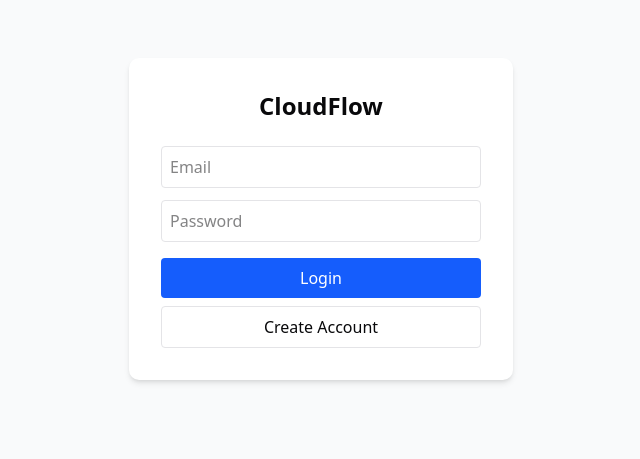
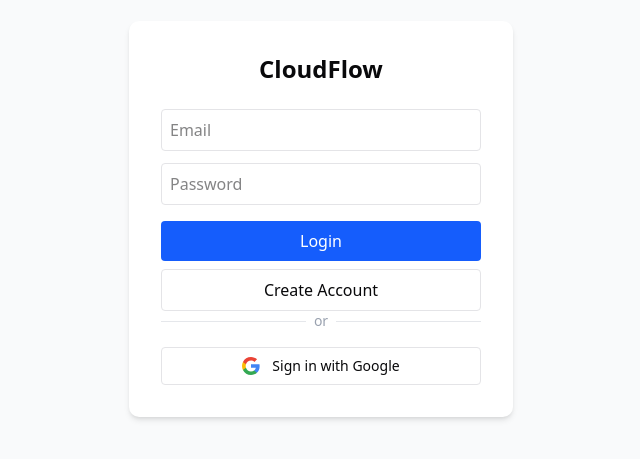
Before and after one commit to CloudStoned/CloudFlow, a Next.js app: page / in a window 1280 px wide. Shown: the part 181-640 px from the top of the page, without its empty margins (319-959 px from the left). Built offline with nearby package versions, Linux system fonts and the light colour scheme; no server answers.

Commit message:
Fix saving acces and refresh token

```diff
--- a/app/dashboard/page.tsx
+++ b/app/dashboard/page.tsx
@@ -13,14 +13,25 @@
   const router = useRouter();
 
   useEffect(() => {
-    supabase.auth.getUser().then(({ data }) => {
-      if (!data.user) {
-        router.push("/");
-        return;
+    async function saveGmailToken() {
+      const {
+        data: { session },
+      } = await supabase.auth.getSession();
+
+      if (session?.access_token) {
+        setUser(session.user);
+        await fetch("http://localhost:8000/auth/link-gmail", {
+          method: "POST",
+          headers: { "Content-Type": "application/json" },
+          body: JSON.stringify({
+            access_token: session.access_token,
+            refresh_token: session.refresh_token,
+            user_id: session.user.id,
+          }),
+        });
       }
-      setUser(data.user);
-      loadEmails(data.user.id);
-    });
+    }
+    saveGmailToken();
   }, []);
 
   async function loadEmails(userId: string) {
@@ -29,10 +40,15 @@
   }
 
   async function fetchNewEmails() {
-    if (!user?.id) return;
+    const {
+      data: { session },
+    } = await supabase.auth.getSession();
+    const userId = session?.user?.id;
+
+    if (!userId) return;
     setLoading(true);
-    await fetch(`${process.env.NEXT_PUBLIC_API_URL}/emails/fetch/${user.id}`, { method: "POST" });
-    await loadEmails(user.id);
+    await fetch(`${process.env.NEXT_PUBLIC_API_URL}/emails/fetch/${userId}`, { method: "POST" });
+    await loadEmails(userId);
     setLoading(false);
   }
 
--- a/app/login/page.tsx
+++ b/app/login/page.tsx
@@ -2,6 +2,7 @@
 import { useState } from "react";
 import { supabase } from "@/lib/supabase";
 import { useRouter } from "next/navigation";
+import { GoogleIcon } from "@/components/icons/GoogleIcon";
 
 export default function LoginPage() {
   const [email, setEmail] = useState("");
@@ -32,6 +33,21 @@
     setLoading(false);
   }
 
+  async function handleGoogleLogin() {
+    setLoading(true);
+    const { error } = await supabase.auth.signInWithOAuth({
+      provider: "google",
+      options: {
+        redirectTo: `${window.location.origin}/dashboard`,
+      },
+    });
+    if (error) {
+      alert(error.message);
+      setLoading(false);
+      return;
+    }
+  }
+
   return (
     <div className="min-h-screen flex items-center justify-center bg-gray-50">
       <div className="bg-white p-8 rounded-lg shadow-md w-96">
@@ -55,6 +71,22 @@
         <button className="w-full border p-2 rounded" onClick={handleSignup} disabled={loading}>
           Create Account
         </button>
+
+        {/* Divider */}
+        <div className="flex items-center gap-2 mb-4">
+          <div className="flex-1 h-px bg-gray-200" />
+          <span className="text-sm text-gray-400">or</span>
+          <div className="flex-1 h-px bg-gray-200" />
+        </div>
+
+        <button
+          className="w-full border p-2 rounded flex items-center justify-center gap-3"
+          onClick={handleGoogleLogin}
+          disabled={loading}
+        >
+          <GoogleIcon />
+          <span className="text-sm font-medium">Sign in with Google</span>
+        </button>
       </div>
     </div>
   );
--- /dev/null
+++ b/components/icons/GoogleIcon.tsx
@@ -0,0 +1,29 @@
+export function GoogleIcon() {
+  return (
+    <svg width="18" height="18" viewBox="0 0 18 18">
+      <path
+        fill="#4285F4"
+        d="M17.64 9.2c0-.637-.057-1.251-.164-1.84H9v3.481h4.844c-.209
+           1.125-.843 2.078-1.796 2.717v2.258h2.908c1.702-1.567
+           2.684-3.874 2.684-6.615z"
+      />
+      <path
+        fill="#34A853"
+        d="M9 18c2.43 0 4.467-.806 5.956-2.184l-2.908-2.258c-.806.54
+           -1.837.86-3.048.86-2.344 0-4.328-1.584-5.036-3.711H.957v2.332A8.997
+           8.997 0 0 0 9 18z"
+      />
+      <path
+        fill="#FBBC05"
+        d="M3.964 10.707A5.41 5.41 0 0 1 3.682 9c0-.593.102-1.17.282-1.707V4.961H.957A8.996
+           8.996 0 0 0 0 9c0 1.452.348 2.827.957 4.039l3.007-2.332z"
+      />
+      <path
+        fill="#EA4335"
+        d="M9 3.58c1.321 0 2.508.454 3.44 1.345l2.582-2.58C13.463.891
+           11.426 0 9 0A8.997 8.997 0 0 0 .957 4.961L3.964 7.293C4.672
+           5.166 6.656 3.58 9 3.58z"
+      />
+    </svg>
+  );
+}
```
Also changed, not shown: 1 other file (tests, documents, lock files or other folders).
